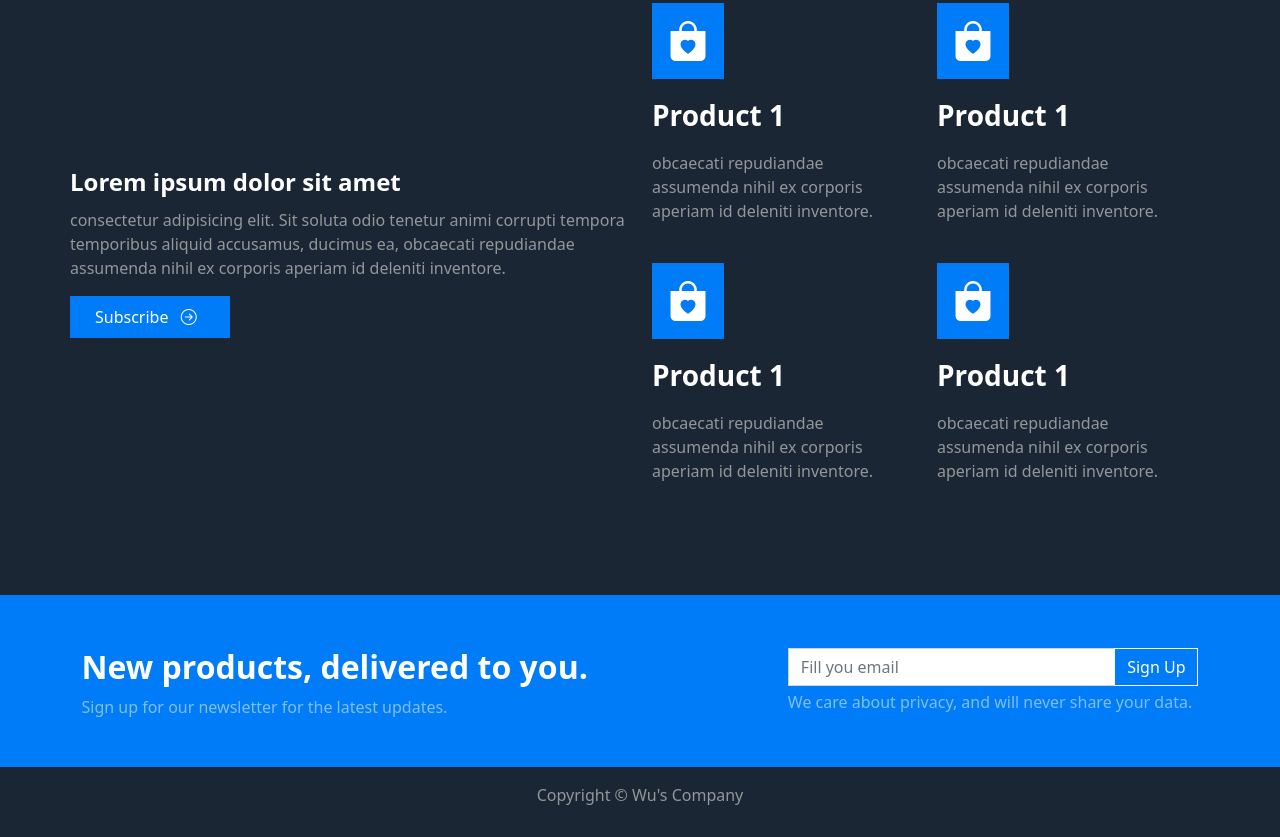
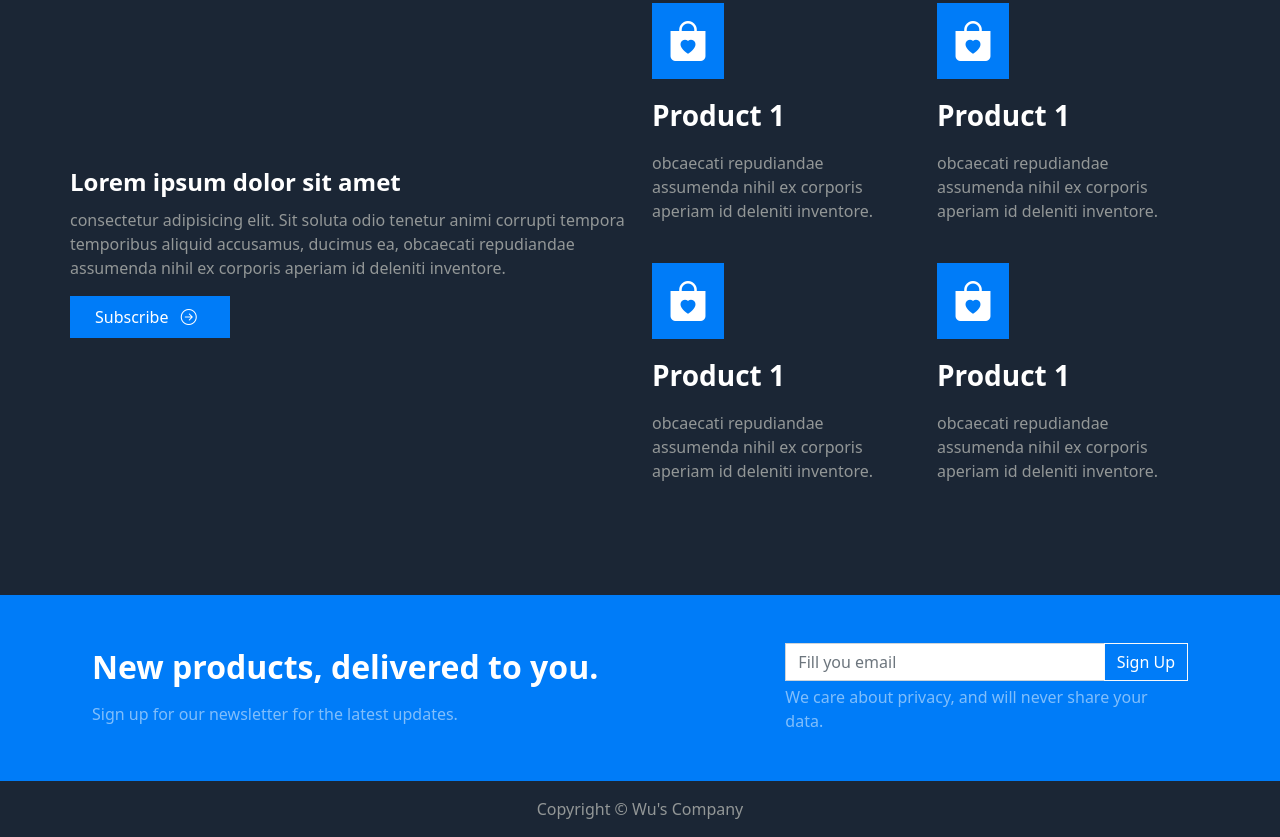
Before and after one commit to QQ5YU/company_bstrp_website, a website: page index.html in a window 1280 px wide. Shown: the part 783-1620 px from the top of the page. Drawn offline with nearby package versions, Linux system fonts and the light colour scheme.

Commit message:
modify contact section width

```diff
--- a/index.html
+++ b/index.html
@@ -172,7 +172,7 @@
         <!-- end of product section  -->
         <!-- contact section  -->
         <div class="container-fluid bg-primary py-5 px-5 px-md-0">
-          <div class="row d-flex align-items-center justify-content-around">
+          <div class="row d-flex justify-content-around mx-0">
             <div class="col-md-5 d-flex flex-colum flex-wrap py-3 py-md-0">
               <h2 class="text-white fw-bold lh-base mb-1">
                 New products, delivered to you.
```
